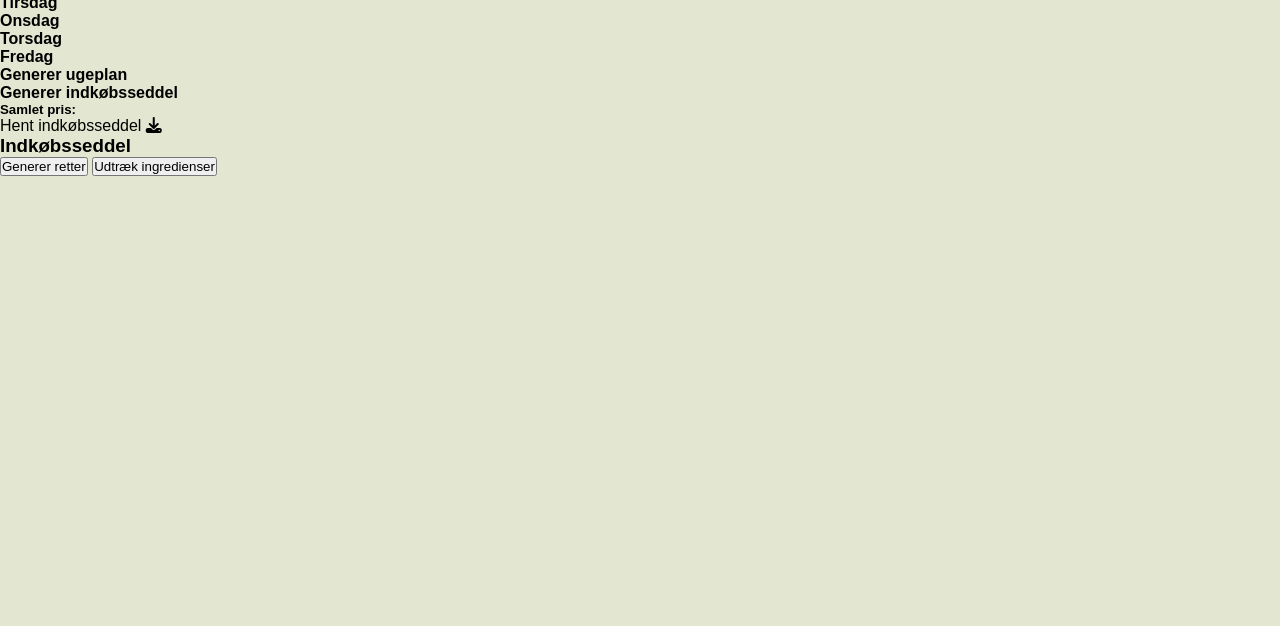
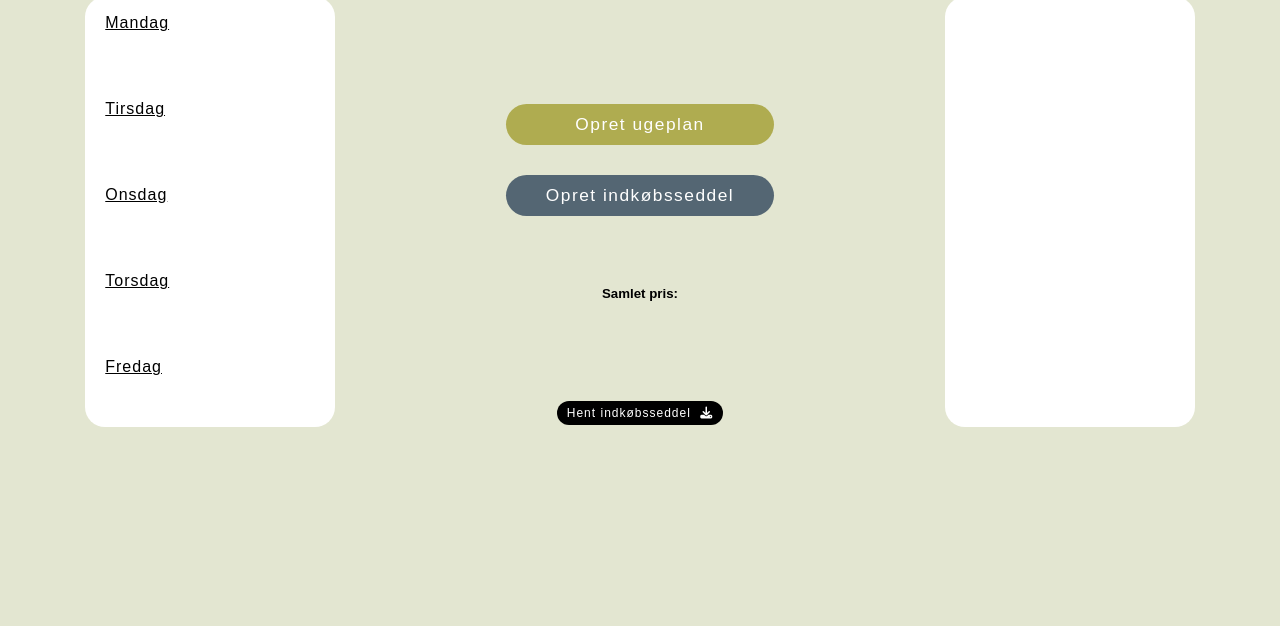
Before and after one commit to ChristofferRodGreffel/WeekDish, a plain HTML site: page index.html in a window 1280 px wide. Shown: the part 174-800 px from the top of the page. Drawn offline with Linux system fonts and the light colour scheme; a web font is replaced by a local one.

Commit message:
CSS almost complete / Javascript added as well

```diff
--- a/index.html
+++ b/index.html
@@ -21,7 +21,7 @@
     </header>
     <main>
       <div id="main-container">
-        <div>
+        <div id="infoContainer-left">
           <h3>Ugeplan</h3>
           <div class="white-box">
             <h4>Mandag</h4>
@@ -37,22 +37,19 @@
           </div>
         </div>
         <div id="button-container">
-          <h4>Generer ugeplan</h4>
-          <h4>Generer indkøbsseddel</h4>
+          <h4 id="generateBtn">Opret ugeplan</h4>
+          <h4 id="ingredientBtn">Opret indkøbsseddel</h4>
           <h5>Samlet pris:</h5>
           <p>Hent indkøbsseddel <i class="fa-solid fa-download"></i></p>
         </div>
-        <div>
+        <div id="infoContainer-right">
           <h3>Indkøbsseddel</h3>
           <div class="white-box">
             <ul></ul>
           </div>
         </div>
       </div>
-      <button id="generateBtn">Generer retter</button>
-      <button id="ingredientBtn">Udtræk ingredienser</button>
-      <div id="dishField"></div>
-      <div id="ingredientsField"></div>
     </main>
+    <div id="dishField"></div>
   </body>
 </html>
--- a/script.js
+++ b/script.js
@@ -72,8 +72,16 @@ genBtn.addEventListener("click", () => {
     let popNum = numArray.pop();
     var dishSelect = dishes[popNum];
     dishNames.push(dishSelect.name);
+    console.log(dishNames);
   }
-  dishField.innerHTML = `<b>Denne uges retter er:</b> ${dishNames}`;
+  let weekplan = `<div>${dishNames
+    .map((Børge) => {
+      return `<p>${Børge}</p>`;
+    })
+    .join("")}</div>`;
+
+  dishField.innerHTML = weekplan;
+  // dishField.innerHTML = `<b>Denne uges retter er:</b> ${dishNames}`;
 });
 
 // THIS FUNCTIONS GETS THE RANDOM NUMBERS FROM A NEW ARRAY AND USES THOSE TO GET THE INGREDIENTS INTO ANOTHER NEW ARRAY
--- a/styles.css
+++ b/styles.css
@@ -52,3 +52,98 @@ header h2 {
 }
 
 /* Main content */
+
+/* Container flexing out entire main content section */
+
+#main-container {
+  display: flex;
+  justify-content: space-around;
+}
+
+/* Titles for white boxes */
+
+#infoContainer-left h3,
+#infoContainer-right h3 {
+  text-align: center;
+  padding-bottom: 15px;
+  font-family: bely, sans-serif;
+  font-style: normal;
+  font-weight: 700;
+  font-size: 18pt;
+  letter-spacing: 1px;
+}
+
+/* White boxes on both sides */
+
+.white-box {
+  display: flex;
+  justify-content: space-around;
+  flex-direction: column;
+  height: 430px;
+  width: 250px;
+  background-color: white;
+  border-radius: 20px;
+}
+
+.white-box h4 {
+  padding-left: 20px;
+  font-weight: 500;
+  letter-spacing: 1px;
+  text-decoration: underline;
+}
+
+/* Middel button container */
+
+#button-container {
+  margin-top: 150px;
+  text-align: center;
+}
+
+#button-container h4 {
+  font-weight: 100;
+  font-size: 13pt;
+  color: white;
+  letter-spacing: 1.5px;
+  padding: 10px 40px;
+  border-radius: 40px;
+  background-color: #afac50;
+  margin-bottom: 30px;
+}
+#button-container h4:nth-child(2) {
+  background-color: #546673;
+}
+#button-container h4:hover,
+#button-container h4:nth-child(2):hover {
+  background-color: black;
+  cursor: pointer;
+  transition: 0.2s;
+}
+
+#button-container h5 {
+  margin-top: 70px;
+}
+
+#button-container p {
+  margin: auto;
+  margin-top: 100px;
+  padding: 5px 10px;
+  border-radius: 20px;
+  width: fit-content;
+  background-color: black;
+  color: white;
+  font-size: 9pt;
+  word-spacing: 0px;
+  letter-spacing: 1px;
+}
+#button-container p:hover {
+  transform: scale(1.05);
+  transition: 0.2s;
+  cursor: pointer;
+}
+.fa-download {
+  padding-left: 5px;
+}
+
+#dishField {
+  font-family: Arial, Helvetica, sans-serif;
+}
```
